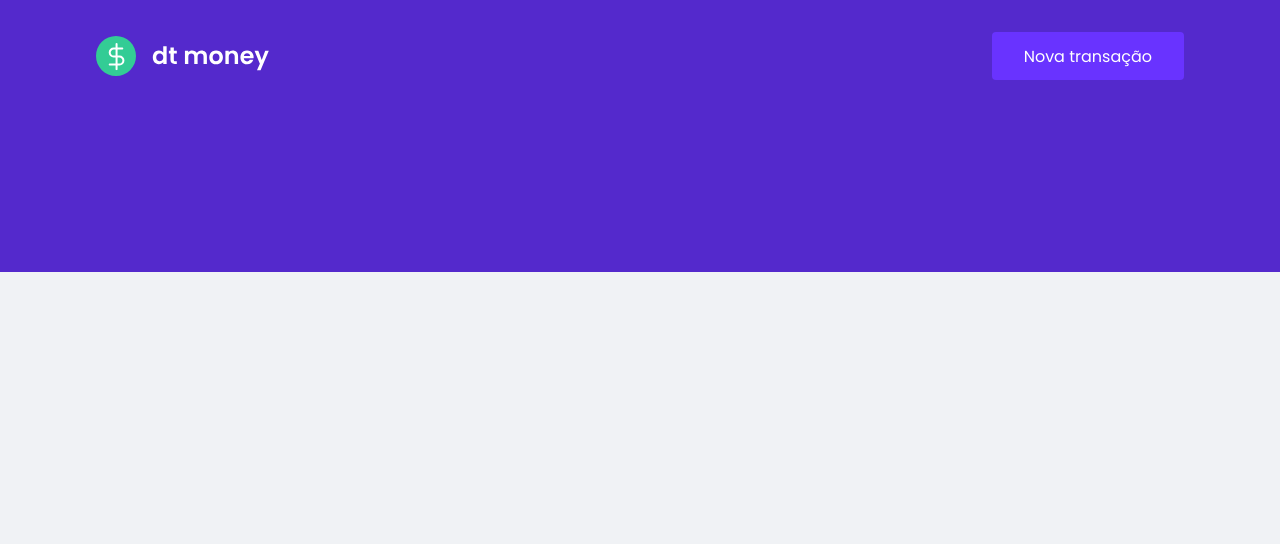
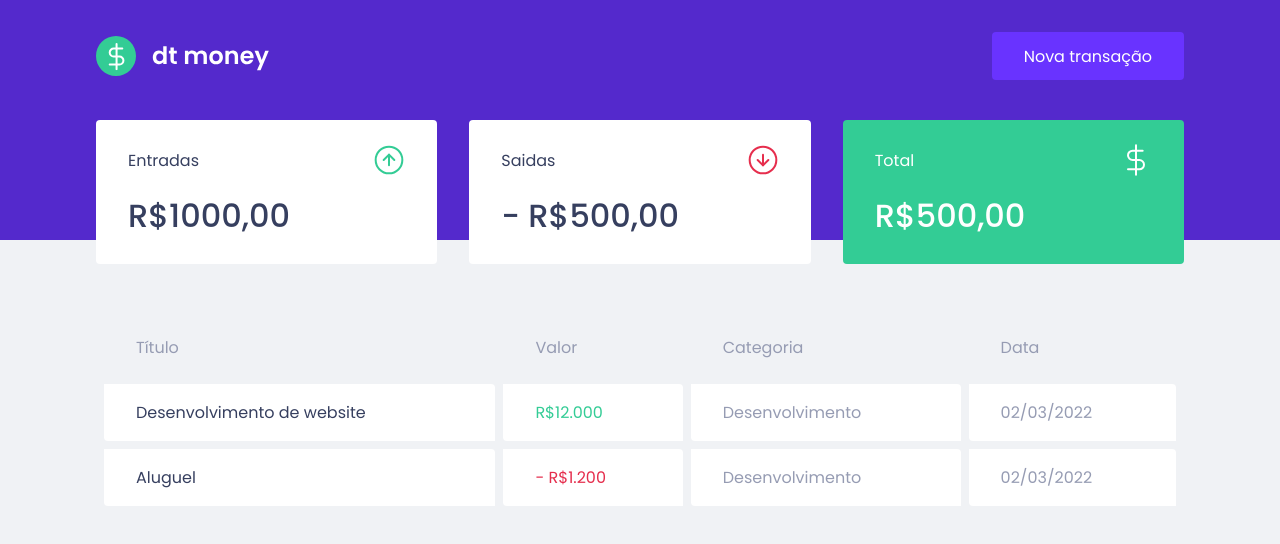
Before and after one commit to 1SyuLi/dtMoney, a React (Create React App) app: page / in a window 1280 px wide. Shown: the top 544 px of the page. Built offline with nearby package versions, Linux system fonts and the light colour scheme.

Commit message:
Dashboard

```diff
--- a/public/index.html
+++ b/public/index.html
@@ -8,7 +8,7 @@
     <meta name="viewport" content="width=device-width, initial-scale=1" />
 
     <link rel="shortcut icon" href="./favicon.png" type="image/png">
-    <link href="https://fonts.googleapis.com/css2?family=Poppins:wght@400;600&display=swap" rel="stylesheet">
+    <link href="https://fonts.googleapis.com/css2?family=Poppins:wght@400;500;600&display=swap" rel="stylesheet">
 
     <title>React App</title>
   </head>
--- a/src/App.tsx
+++ b/src/App.tsx
@@ -1,4 +1,4 @@
-import React from 'react';
+import { Dashboard } from './components/Dashboard';
 import { Header } from './components/Header';
 import { GlobalStyle } from './styles/global';
 
@@ -6,7 +6,8 @@
   return (
     <>
       <GlobalStyle />
-      <Header></Header>
+      <Header />
+      <Dashboard />
     </>
   );
 }
--- /dev/null
+++ b/src/components/Dashboard/index.tsx
@@ -0,0 +1,16 @@
+
+import { Summary } from '../Summary';
+import { TransactionTable } from '../TransactionTable';
+
+import {
+    Container
+} from './styles';
+
+export function Dashboard() {
+    return (
+        <Container>
+            <Summary />
+            <TransactionTable />
+        </Container>
+    );
+}
--- /dev/null
+++ b/src/components/Dashboard/styles.ts
@@ -0,0 +1,8 @@
+import styled from 'styled-components';
+
+
+export const Container = styled.main`
+    max-width: 1120px;
+    margin: 0 auto;
+    padding: 2.5rem 1rem;
+`;
--- a/src/components/Header/styles.ts
+++ b/src/components/Header/styles.ts
@@ -9,7 +9,7 @@
     max-width: 1120px;
     margin: 0 auto;
 
-    padding: 2rem 1rem 12rem;
+    padding: 2rem 1rem 10rem;
     display: flex;
     align-items: center;
     justify-content: space-between;
--- /dev/null
+++ b/src/components/Summary/index.tsx
@@ -0,0 +1,41 @@
+
+import {
+    Container
+} from './styles';
+
+import incomeImg from '../../assets/income.svg';
+import outcomeImg from '../../assets/outcome.svg';
+import totalImg from '../../assets/total.svg';
+
+export function Summary() {
+    return (
+        <Container>
+            <div>
+                <header>
+                    <p>Entradas</p>
+                    <img src={incomeImg} alt="Entradas" />
+                </header>
+
+                <strong>R$1000,00</strong>
+            </div>
+
+            <div>
+                <header>
+                    <p>Saidas</p>
+                    <img src={outcomeImg} alt="Entradas" />
+                </header>
+
+                <strong>- R$500,00</strong>
+            </div>
+
+            <div className='totalCard'>
+                <header>
+                    <p>Total</p>
+                    <img src={totalImg} alt="Entradas" />
+                </header>
+
+                <strong>R$500,00</strong>
+            </div>
+        </Container>
+    )
+}
--- /dev/null
+++ b/src/components/Summary/styles.ts
@@ -0,0 +1,35 @@
+import styled from "styled-components";
+
+export const Container = styled.div`
+    display: grid;
+    grid-template-columns: repeat(3, 1fr);
+    gap: 2rem;
+    margin-top: -10rem;
+
+    div{
+        background-color: var(--shape);
+        padding: 1.5rem 2rem;
+        border-radius: 0.25rem;
+        color: var(--text-title);
+
+        header{
+            display: flex;
+            align-items: center;
+            justify-content: space-between;
+        }
+
+        strong{
+            display: block;
+            margin-top: 1rem;
+            font-size: 2rem;
+            font-weight: 500;
+            line-height: 3rem;
+        }
+
+
+        &.totalCard{
+            background-color: var(--green);
+            color: #fff;
+        }
+    }
+`;
--- /dev/null
+++ b/src/components/TransactionTable/index.tsx
@@ -0,0 +1,39 @@
+
+import {
+    Container
+} from "./styles";
+
+
+export function TransactionTable() {
+
+    return (
+        <Container>
+            <table>
+                <thead>
+                    <tr>
+                        <th>Título</th>
+                        <th>Valor</th>
+                        <th>Categoria</th>
+                        <th>Data</th>
+                    </tr>
+                </thead>
+
+                <tbody>
+                    <tr>
+                        <td>Desenvolvimento de website</td>
+                        <td className="deposit">R$12.000</td>
+                        <td>Desenvolvimento</td>
+                        <td>02/03/2022</td>
+                    </tr>
+
+                    <tr>
+                        <td>Aluguel</td>
+                        <td className="withdraw">- R$1.200</td>
+                        <td>Desenvolvimento</td>
+                        <td>02/03/2022</td>
+                    </tr>
+                </tbody>
+            </table>
+        </Container>
+    )
+}
--- /dev/null
+++ b/src/components/TransactionTable/styles.ts
@@ -0,0 +1,39 @@
+import styled from 'styled-components';
+
+export const Container = styled.div`
+    margin-top: 3rem;
+
+    table{
+        width: 100%;
+        border-spacing: 0.5rem;
+
+        th{
+            color: var(--text-body);
+            font-weight: 400;
+            padding: 1rem 2rem;
+            text-align: left;
+            line-height: 1.5rem;
+        }
+
+        td{
+            padding: 1rem 2rem;
+            border: 0;
+            background-color: var(--shape);
+            font-weight: 400;
+            color: var(--text-body);
+            border-radius: 0%.25rem;
+
+            &:first-child{
+                color: var(--text-title);
+            }
+
+            &.deposit{
+                color: var(--green);
+            }
+
+            &.withdraw{
+                color: var(--red);
+            }
+        }
+    }
+`;
--- a/src/styles/global.ts
+++ b/src/styles/global.ts
@@ -5,6 +5,7 @@
     :root{
         --red: #E52E4D;
         --blue: #5429cc;
+        --green: #33cc95;
 
         --blue-light: #6933ff;
 
```
